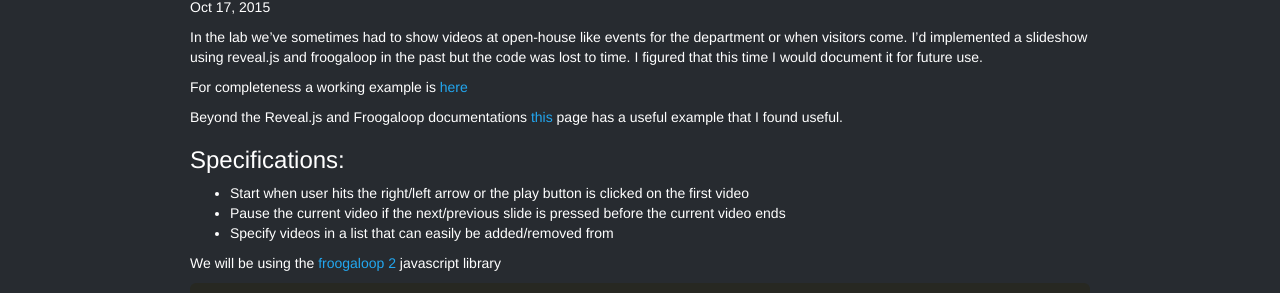
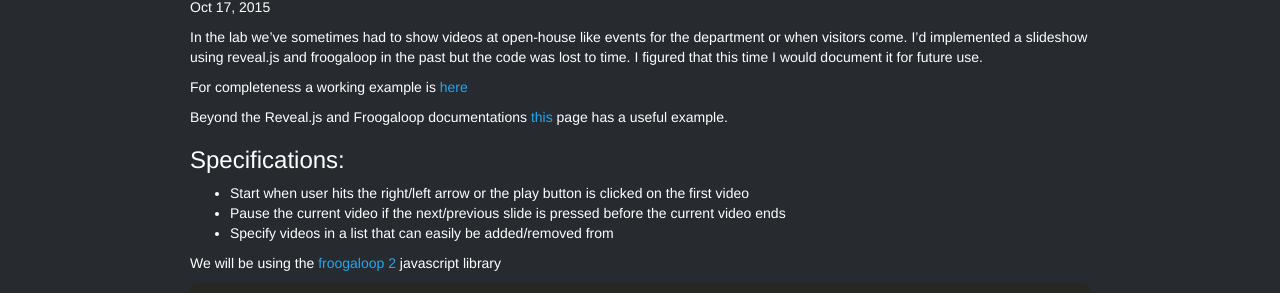
Before and after one commit to hmazhar/hamelot.io, a Jekyll site: the page built from _posts/2015-10-17-autoplaying-vimeo-slideshow-with-reveal-js.md, in a window 1280 px wide. Shown: the part 134-427 px from the top of the page. Built offline with Jekyll 4.4.1, drawn with Linux system fonts in a browser that asks for light colours; nearby versions of some CDN libraries; some web fonts are replaced.

Commit message:
sound less stupid

```diff
--- a/_posts/2015-10-17-autoplaying-vimeo-slideshow-with-reveal-js.md
+++ b/_posts/2015-10-17-autoplaying-vimeo-slideshow-with-reveal-js.md
@@ -11,7 +11,7 @@ In the lab we've sometimes had to show videos at open-house like events for the
 
 For completeness a working example is [here](https://github.com/hmazhar/vimeo_slideshow)
 
-Beyond the Reveal.js and Froogaloop documentations [this](http://labs.funkhausdesign.com/examples/vimeo/froogaloop2-api-basics.html) page has a useful example that I found useful.
+Beyond the Reveal.js and Froogaloop documentations [this](http://labs.funkhausdesign.com/examples/vimeo/froogaloop2-api-basics.html) page has a useful example.
 
 ###Specifications:
 * Start when user hits the right/left arrow or the play button is clicked on the first video
```
